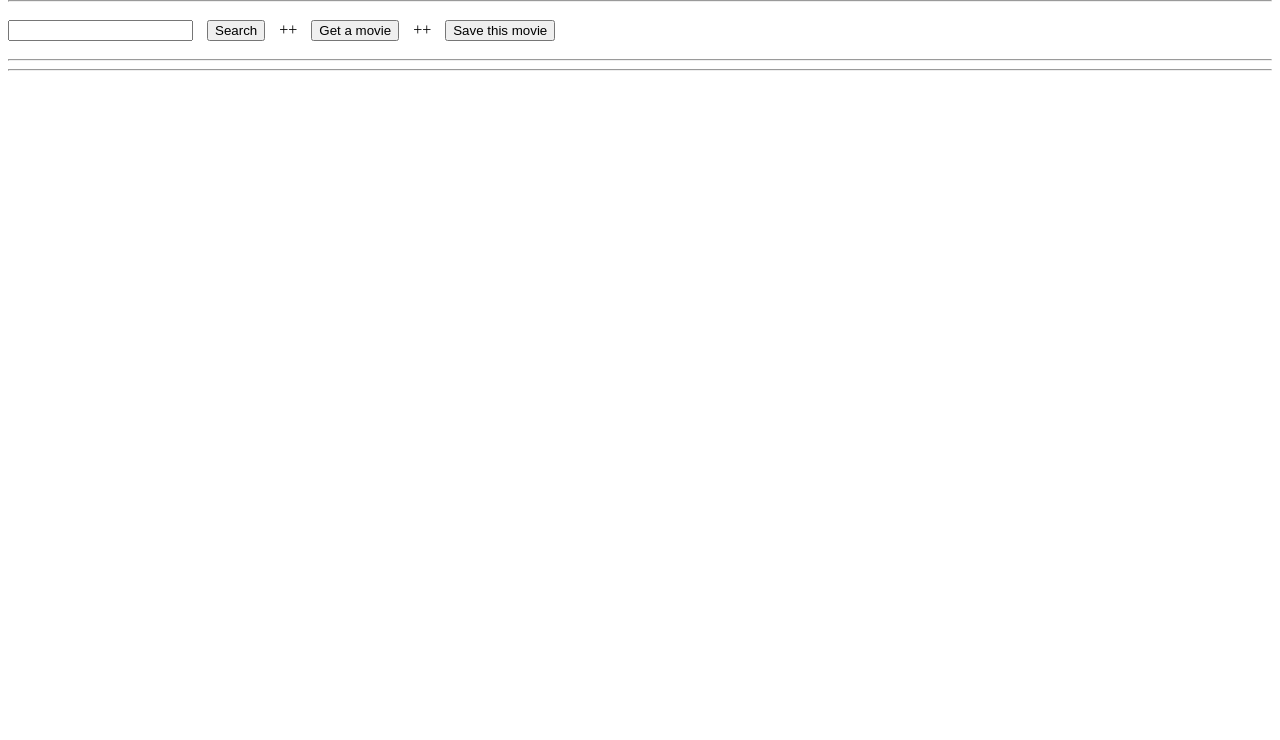
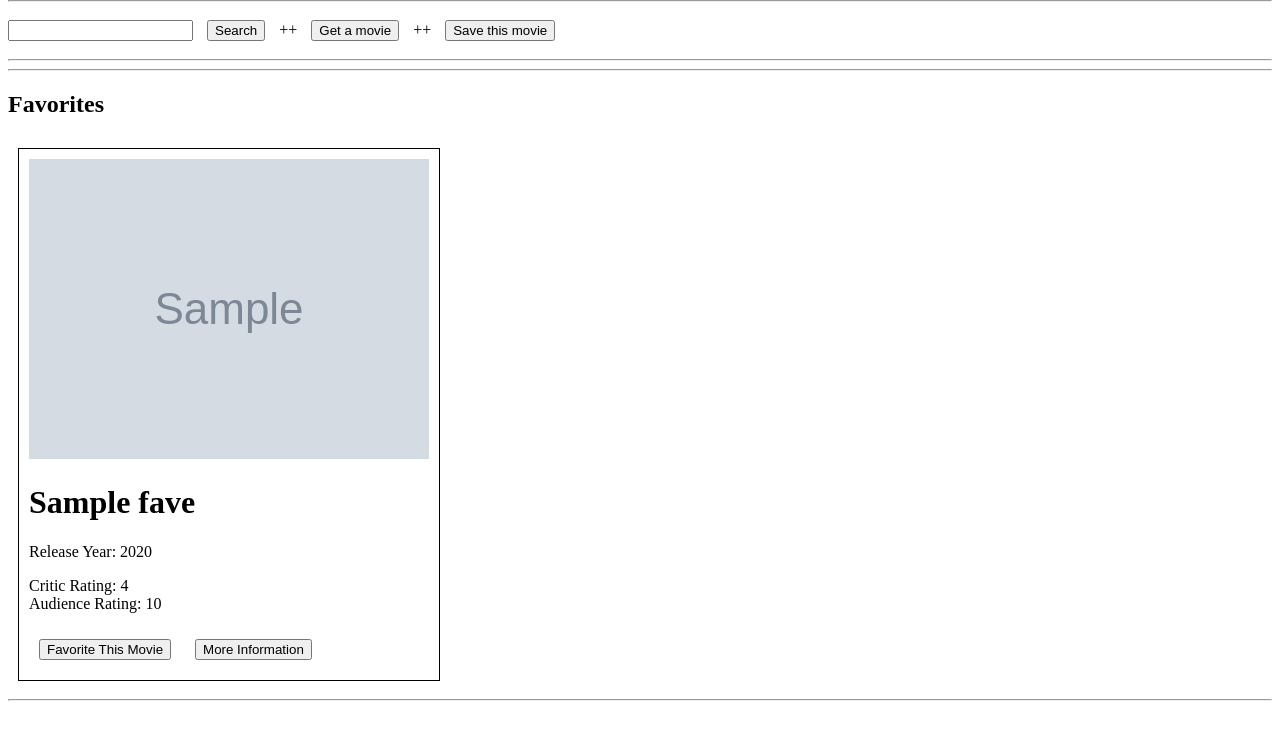
Before and after one commit to kremerben/movie-favorites, a Django app: template tomatoes/templates/tomatoes_base.html in a window 1280 px wide. Shown: the part 16-756 px from the top of the page. Run offline with Django 3.2, Linux system fonts and the light colour scheme; the template is opened without the code that fills it: most values are stand-ins (such as "Sample title", 1, 10 or a date in 2020); grey boxes marked "Sample" are stand-in pictures; some libraries are stand-ins or nearby versions.

Commit message:
updates to favorites functionality

```diff
--- a/rotten_tomatoes/urls.py
+++ b/rotten_tomatoes/urls.py
@@ -12,6 +12,6 @@ urlpatterns = patterns('',
     url(r'^$', 'tomatoes.views.home', name='home'),
     url(r'^new_movie/$', 'tomatoes.views.new_movie', name='new_movie'),
     url(r'^new_movie/(?P<new_movie_id>\d+)/$', 'tomatoes.views.new_movie_info', name='new_movie_info'),
-    url(r'^new_movie/$', 'tomatoes.views.new_movie', name='new_movie'),
+    url(r'^favorite_movie/$', 'tomatoes.views.favorite_movie', name='favorite_movie'),
 
 )
--- a/static/js/index.js
+++ b/static/js/index.js
@@ -70,6 +70,7 @@ $('#saveMovie').on('click', function() {
 
 var currentSearch = [];
 $('#searchMovie').on('click', function() {
+    currentSearch = [];
     var searchString = $('#searchBox').val();
     $('.movieInfoContainer').empty();
     $.ajax({
@@ -79,10 +80,10 @@ $('#searchMovie').on('click', function() {
         type: 'GET',
         dataType: 'jsonp',
         success: function(movie_response) {
-            console.log(movie_response);
-            console.log('hello');
-            console.log(movie_response.movies);
+//            console.log(movie_response);
+//            console.log(movie_response.movies);
             $.each(movie_response.movies, function(index, movie) {
+                movieInfo = {};
                 movieInfo.title = movie.title;
                 movieInfo.release_year = movie.year;
                 movieInfo.critic_rating = movie.ratings.critics_score;
@@ -90,32 +91,39 @@ $('#searchMovie').on('click', function() {
                 movieInfo.mpaa_rating = movie.mpaa_rating;
                 movieInfo.runtime = movie.runtime;
                 movieInfo.poster = movie.posters.original;
-
+                movieInfo.index = index;
+                currentSearch.push(movieInfo);
+                console.log('aaa-current search');
+                console.log(currentSearch);
                 postMovie(movieInfo);
-                currentSearch.push(movieInfo);
-                console.log(currentSearch);
             });
         },
         error: function(error_response) {
             console.log(error_response);
         }
     });
+    console.log('current search');
+    console.log(currentSearch);
 });
 
 var postMovie = function(movieInfo) {
 
     movieInfo = JSON.stringify(movieInfo);
-//    console.log("a" + movieInfo);
+    console.log("a" + movieInfo);
     $.ajax({
         url: '/new_movie/',
         type: 'POST',
         dataType: 'html',
         data: movieInfo,
         success: function (movie_response) {
-//            console.log(movie_response);
+            console.log('b'+ movie_response);
             $('.movieInfoContainer').append(movie_response);
 
+        },
+        error: function(error_response) {
+            console.log(error_response);
         }
+
     });
 };
 
@@ -126,7 +134,23 @@ $(document).on('click', '#moreInfo', function() {
 
 
 $(document).on('click', '#favorite', function() {
-    $(this).siblings('.moreInfoBox').toggle();
+    var thisOne = $(this);
+    fave_index = thisOne.data('id');
+    movieInfo = JSON.stringify(currentSearch[fave_index]);
+//    console.log("a" + movieInfo);
+
+    $.ajax({
+        url: '/favorite_movie/',
+        type: 'POST',
+        dataType: 'html',
+        data: movieInfo,
+        success: function (movie_response) {
+            console.log(movie_response);
+            thisOne.hide();
+            thisOne.parent('div').appendTo('#favoriteBox');
+        }
+    });
+
 });
 
 
@@ -134,4 +158,6 @@ $(document).on('click', '#favorite', function() {
 
 
 
+
+
 });
--- a/tomatoes/templates/movie_template.html
+++ b/tomatoes/templates/movie_template.html
@@ -1,21 +1,26 @@
+{#{% for movie in movie_info %}#}
 <div class="movieInfo">
-    <img src="{{ poster }}" />
-    <h1>{{ title }}</h1>
-    <p>Release Year: {{ release_year }}</p>
-    <p>Critic Rating: {{ critic_rating }}<br>
-        Audience Rating: {{ audience_score }}
+    <img src="{{ movie_info.poster }}" />
+    <h1>{{ movie_info.title }}</h1>
+    <p>Release Year: {{ movie_info.release_year }}</p>
+    <p>Critic Rating: {{ movie_info.critic_rating }}<br>
+        Audience Rating: {{ movie_info.audience_score }}
 </p>
-    <button id="favorite">
+<button id="favorite" data-id="{{ movie_info.index }}">
     Favorite This Movie
 </button>
+{#<button id="favorite" data-id="{{ movie.index }}">#}
+{#    Favorite This Movie#}
+{#</button>#}
 
 
 <button id="moreInfo">
     More Information
 </button>
     <div class="moreInfoBox" style="display:none;" >
-    <p>mpaa rating: {{ mpaa_rating }}</p>
-    <p>Run Time: {{ runtime }}</p>
-{#    <p>Synopsis: {{ synopsis }}</p>#}
+    <p>mpaa rating: {{ movie_info.mpaa_rating }}</p>
+    <p>Run Time: {{ movie_info.runtime }}</p>
+{#    <p>Synopsis: {{ movie_info.synopsis }}</p>#}
     </div>
 </div>
+{#{% endfor %}#}
--- a/tomatoes/templates/tomatoes_base.html
+++ b/tomatoes/templates/tomatoes_base.html
@@ -47,6 +47,14 @@
     <hr>
     <div id="gotTheMovie"></div>
     <div class="movieInfoContainer"></div>
+
+
+    <hr>
+    <div id="favoriteBox"><h2>Favorites</h2></div>
+{% for fave in favorites %}
+    {% include 'movie_template.html' with movie_info=fave %}
+{% endfor %}
+
 {% endblock %}
 
 
```
Also changed, not shown: tomatoes/views.py (+16 -10 lines), 2 other files.
